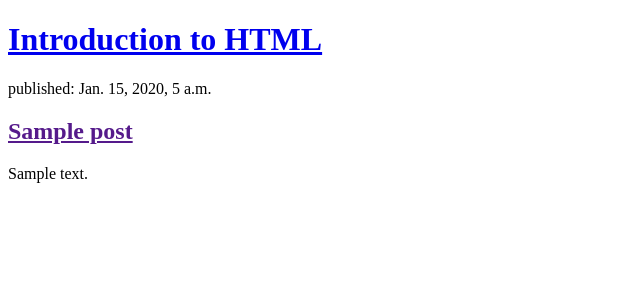
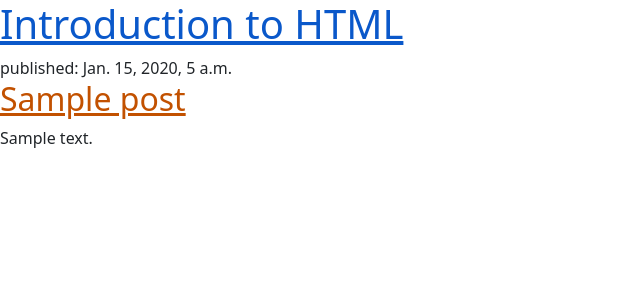
Before and after one commit to dwkolb/my-first-blog, a Django app: page / in a window 1280 px wide. Shown: the top 300 px of the page, without its empty margins (0-640 px from the left). Run offline with Django 3.2, Linux system fonts and the light colour scheme; tables that the repository leaves empty hold one stand-in row (values such as "Sample post").

Commit message:
css - make it pretty

```diff
--- /dev/null
+++ b/blog/static/css/blog.css
@@ -0,0 +1,3 @@
+h1 a, h2 a {
+    color: #C25100;
+}
--- a/blog/templates/blog/post_list.html
+++ b/blog/templates/blog/post_list.html
@@ -1,7 +1,10 @@
+{% load static %}
 <!DOCTYPE html>
 <html>
     <head>
-        <title>Kolb SDEV 220 M05 Django Tutorial</title>
+        <title>Kolb SDEV 220 Django Tutorial</title>
+        <link rel="stylesheet" href="https://cdn.jsdelivr.net/npm/bootstrap@5.1.3/dist/css/bootstrap.min.css" integrity="sha384-1BmE4kWBq78iYhFldvKuhfTAU6auU8tT94WrHftjDbrCEXSU1oBoqyl2QvZ6jIW3" crossorigin="anonymous">
+        <link rel="stylesheet" href="{% static 'css/blog.css' %}">
     </head>
     <body>
         <header>
@@ -10,9 +13,9 @@
 
         {% for post in posts %}
             <article>
-            <time>published: {{ post.published_date }}</time>
-            <h2><a href="">{{ post.title }}</a></h2>
-            <p>{{ post.text|linebreaksbr }}</p>
+                <time>published: {{ post.published_date }}</time>
+                <h2><a href="">{{ post.title }}</a></h2>
+                <p>{{ post.text|linebreaksbr }}</p>
             </article>
         {% endfor %}
     </body>
```
